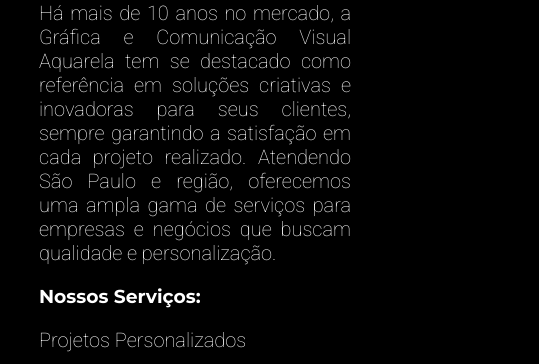
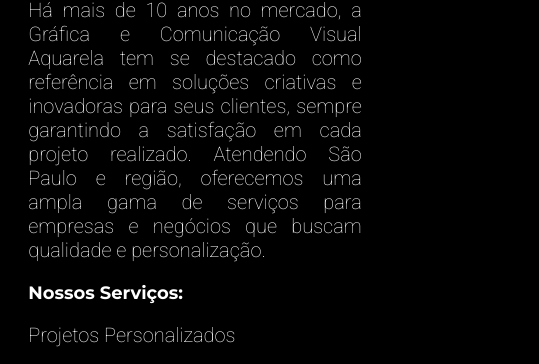
Before and after one commit to lina-ld/portfolio-aquarela, a plain HTML site: page about.html in a window 390 px wide. Shown: the part 457-821 px from the top of the page, 539 px wide, since content can reach past the window. Drawn offline with Linux system fonts and the light colour scheme.

Commit message:
Update style.css

```diff
--- a/styles/style.css
+++ b/styles/style.css
@@ -180,12 +180,13 @@ body {
 }
 
 .subtitle__h3 {
-    width: 500px;
+    font-size: 1.12rem;
+    width: 70%;
     display: flex;
     font-family: "Montserrat", system-ui;
     flex-direction: column;
     gap: 15px;
-    color: var();
+    color: var(--color-sec);
 }
 
 @media (max-width: 1200px) {
@@ -200,12 +201,14 @@ body {
 
 
     .presentation{
+        display: flex;
         flex-direction: column-reverse;
-        padding: 10%;
+        align-items: center;
+        padding: 5%;
     }
 
     .presentation__content{
-        width: 100%;
+        width: 95%;
     }
 
     .app__img__logo{
```
